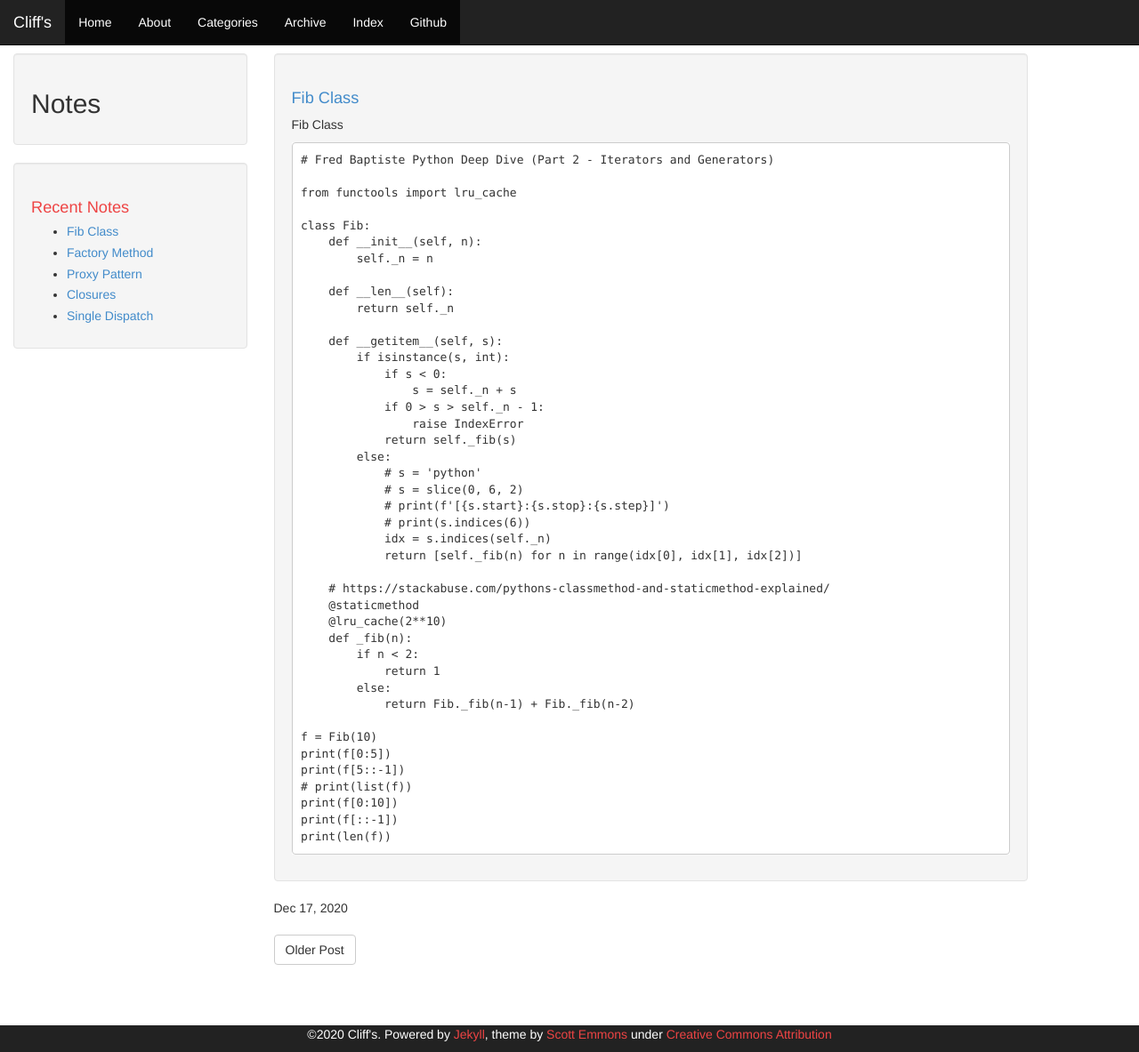
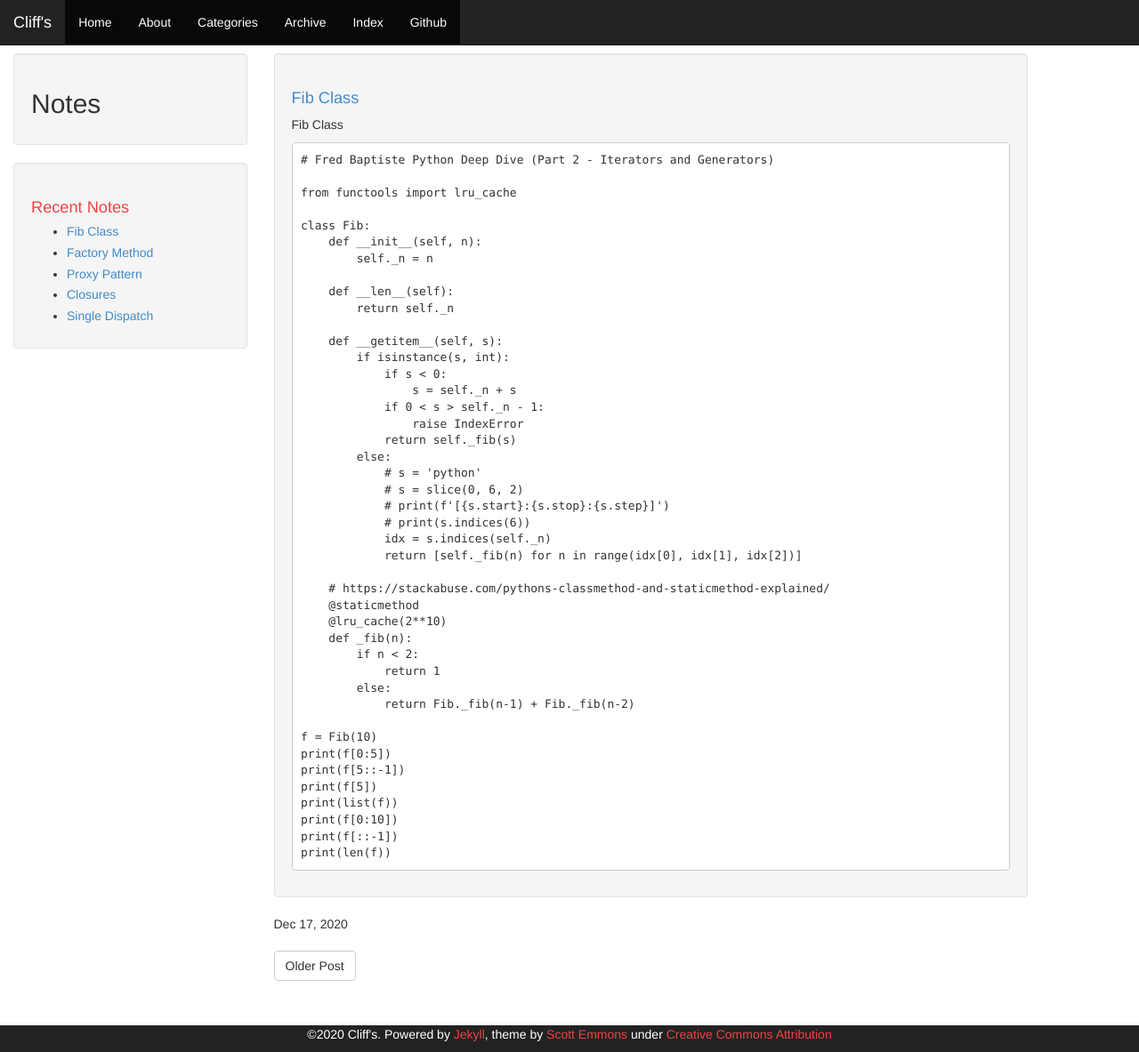
Before and after one commit to cliffwhitworth/cliffwhitworth.github.io, a Jekyll site: the page built from _posts/2020-12-17-fib-class.md, in a window 1280 px wide and 1183 px high. Shown: the whole window at 89% size. Built offline with Jekyll 4.4.1, drawn with Linux system fonts in a browser that asks for light colours.

Commit message:
class fib

```diff
--- a/_posts/2020-12-17-fib-class.md
+++ b/_posts/2020-12-17-fib-class.md
@@ -23,7 +23,7 @@ class Fib:
         if isinstance(s, int):
             if s < 0:
                 s = self._n + s
-            if 0 > s > self._n - 1:
+            if 0 < s > self._n - 1:
                 raise IndexError
             return self._fib(s)
         else:
@@ -46,7 +46,8 @@ class Fib:
 f = Fib(10)
 print(f[0:5])
 print(f[5::-1])
-# print(list(f))
+print(f[5])
+print(list(f))
 print(f[0:10])
 print(f[::-1])
 print(len(f))
```
